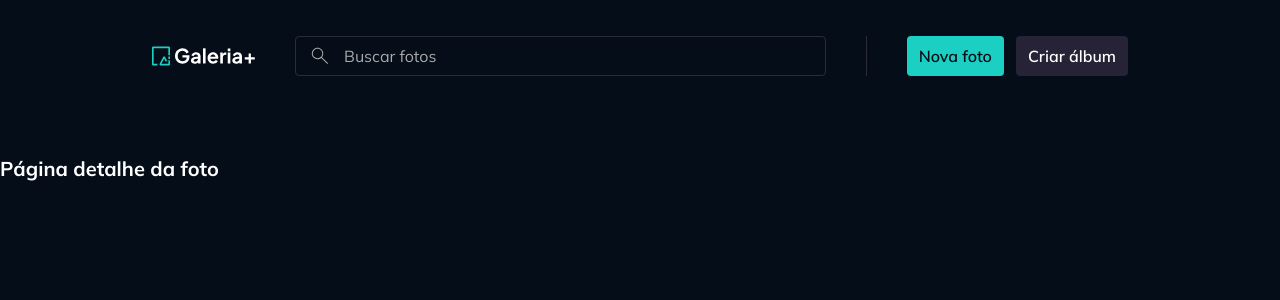
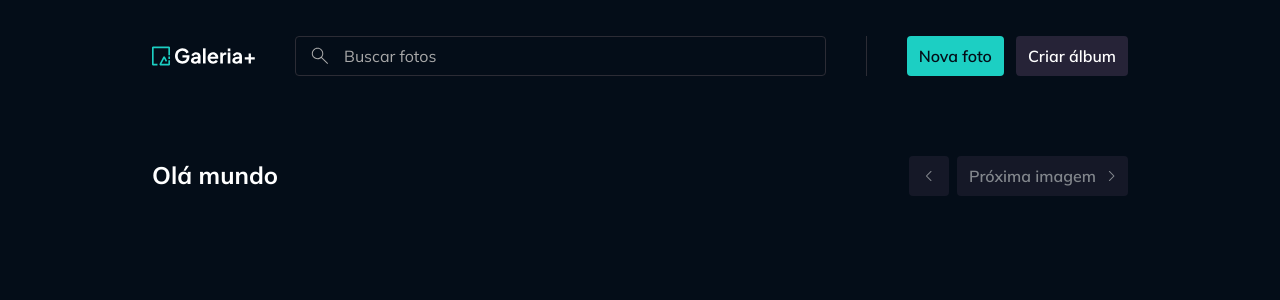
Before and after one commit to ahnucl/gallery-plus, a React (Vite) app: page /photos/123 in a window 1280 px wide. Shown: the top 300 px of the page. Built offline with nearby package versions, Linux system fonts and the light colour scheme.

Commit message:
feat: phot details page

```diff
--- a/src/pages/page-home.tsx
+++ b/src/pages/page-home.tsx
@@ -7,12 +7,24 @@
     <Container>
       <AlbumsFilter
         albums={[
-          { id: '1', title: 'asdasdas' },
-          { id: '2', title: 'asdasdasasdasdas' },
+          { id: '1', title: 'Álbum 1' },
+          { id: '2', title: 'Álbum 2' },
         ]}
         className="mb-9"
       />
-      <PhotosList photos={[]} />
+      <PhotosList
+        photos={[
+          {
+            id: '123',
+            title: 'Olá mundo',
+            imageId: 'portrait-tower.png',
+            albuns: [
+              { id: '1', title: 'Álbum 1' },
+              { id: '2', title: 'Álbum 2' },
+            ],
+          },
+        ]}
+      />
     </Container>
   )
 }
--- a/src/pages/page-photo-details.tsx
+++ b/src/pages/page-photo-details.tsx
@@ -1,9 +1,33 @@
+import { Container } from '../components/container'
+import { Skeleton } from '../components/skeleton'
 import { Text } from '../components/text'
+import { PhotosNavigator } from '../contexts/photos/components/photos-navigator'
+import type { Photo } from '../contexts/photos/models/photo'
 
 export function PagePhotoDetails() {
+  // for Mock test only
+  const isLoadingPhoto = false
+  const photo = {
+    id: '123',
+    title: 'Olá mundo',
+    imageId: 'portrait-tower.png',
+    albuns: [
+      { id: '1', title: 'Álbum 1' },
+      { id: '2', title: 'Álbum 2' },
+    ],
+  } as Photo
+
   return (
-    <>
-      <Text variant="heading-medium">Página detalhe da foto</Text>
-    </>
+    <Container>
+      <header className="flex items-center justify-between gap-8 mb-8">
+        {!isLoadingPhoto ? (
+          <Text variant="heading-large">{photo?.title}</Text>
+        ) : (
+          <Skeleton className="w-48 h-8" />
+        )}
+
+        <PhotosNavigator loading={isLoadingPhoto} />
+      </header>
+    </Container>
   )
 }
```
